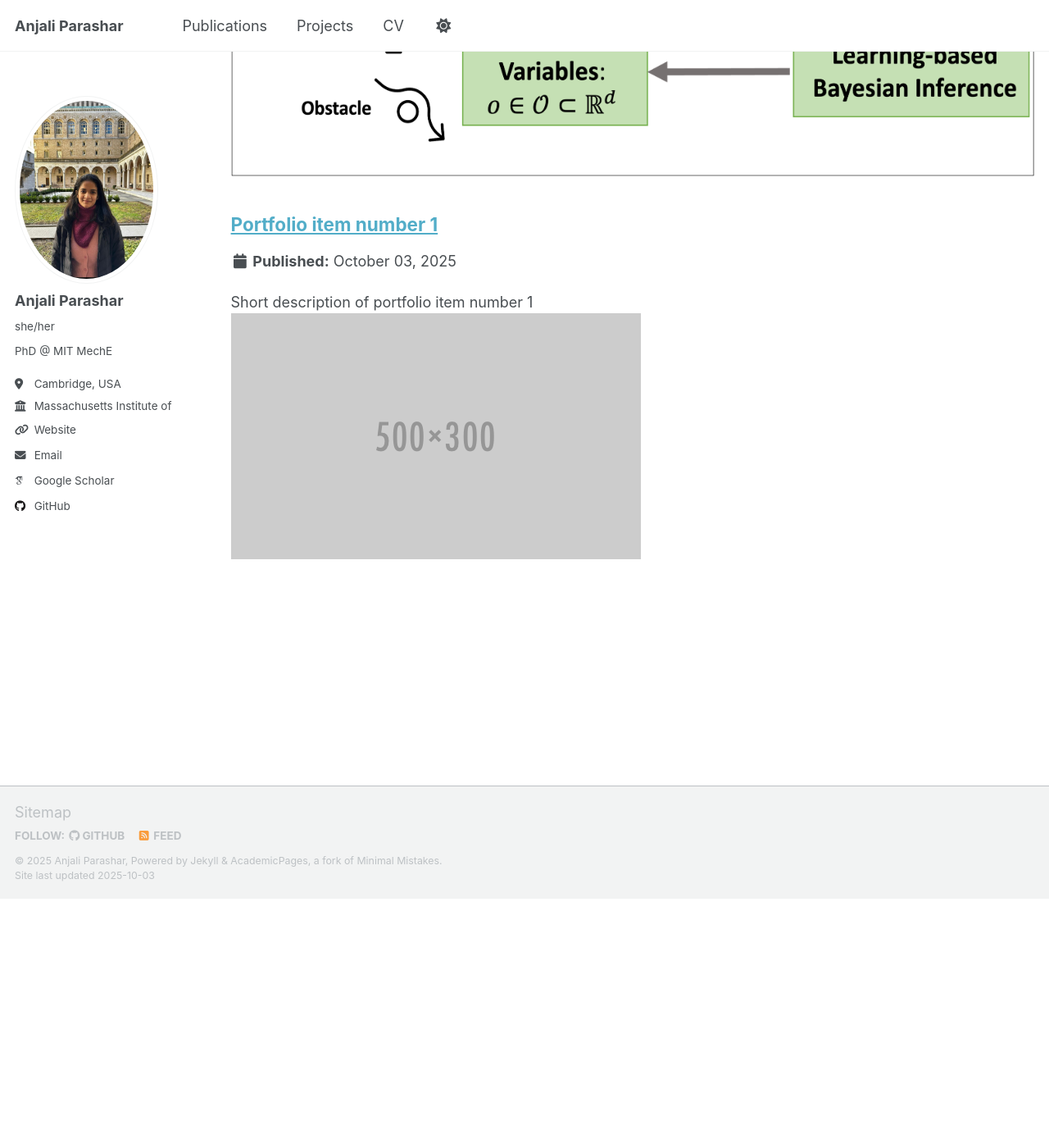
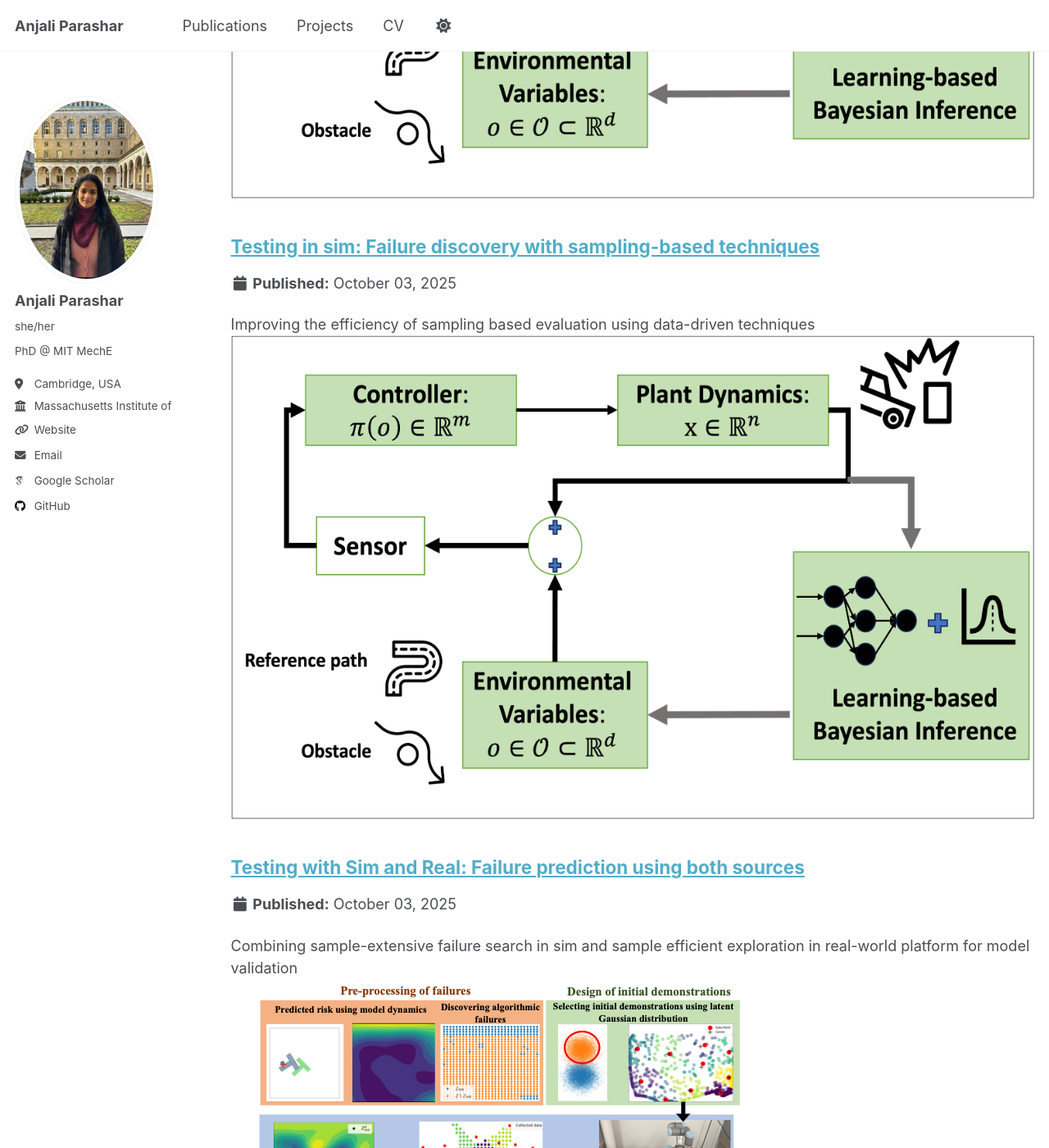
Before and after one commit to anjaliParashar/anjaliParashar.github.io, a Jekyll site: the page built from _pages/portfolio.html, in a window 1280 px wide and 1400 px high, scrolled down 670 px. Shown: the whole window at 82% size. Built offline with Jekyll 4.4.1, drawn with Linux system fonts in a browser that asks for light colours; some web fonts are replaced; a script that is not in the unit is left out; before the commit the page ends 1766 px from its top, so only the background shows below that; some of the changed text lies outside the part shown.

Commit message:
PhD projects updated

```diff
--- a/_portfolio/Real.md
+++ b/_portfolio/Real.md
@@ -0,0 +1,14 @@
+---
+title: "Testing in real: Sample-efficient failure discovery of contextual failures with Bayesian active learning "
+excerpt: "Short description of portfolio item number 1<br/><img src='/images/sim_only_1.png'>"
+collection: portfolio
+---
+[Project Website][https://mit-realm.github.io/contextual-website/]
+Experts can participate in root-cause analysis of failures by observing failures and providing possible failure modes.
+<img src='/images/expert.png'>
+
+In this work, we look at how we can combine expert-driven analysis for a multi-modal failure discovery in real-world platforms. Our pipeline consists of learning expert based feedback using GPs as surrogate models, and coverage-based active learning strategy called Expected Coverage Improvement (ECI) for limited data evaluation.
+<img src='/images/BED_corl.png'>
+
+By balancing coverage with failure discovery in targeted regions we are performing efficient exploration with ECI. An example of what different techniques (optimization, ECI, and random walk) look like in a 2D search space for Push-T task in sim.
+<img src='/images/example_pushT_corl.png'>
--- a/_portfolio/Sim.md
+++ b/_portfolio/Sim.md
@@ -1,6 +1,6 @@
 ---
-title: "Testing via falsification: Failure discovery with sampling-based techniques "
-excerpt: "Short description of portfolio item number 1<br/><img src='/images/sim_only_1.png'>"
+title: "Testing in sim: Failure discovery with sampling-based techniques "
+excerpt: "Improving the efficiency of sampling based evaluation using data-driven techniques<br/><img src='/images/sim_only_1.png'>"
 collection: portfolio
 ---
 [Project Website][https://mit-realm.github.io/neural-langevin-website/]
@@ -15,7 +15,7 @@
 
 ## VAE for low dimensional latent space exploration to generate failure trajectories
 We use a VAE to learn a nominal low-dimensional representation of trajectories, and sample falsifying trajectories in the learnt stationary latent space to falsify LQR trajectory tracking controller on F1-Tenth.
-<img src='/images/lqr.png'>
+<img src='/images/vae.png'>
 
 Using sampling allows us to go beyond what we have observed in training data and discover newer failures.
 <img src='/images/sim_only_vae.png'>
--- a/_portfolio/Sim_Real.md
+++ b/_portfolio/Sim_Real.md
@@ -1,7 +1,17 @@
 ---
-title: "Portfolio item number 1"
-excerpt: "Short description of portfolio item number 1<br/><img src='/images/500x300.png'>"
+title: "Testing with Sim and Real: Failure prediction using both sources"
+excerpt: "Combining sample-extensive failure search in sim and sample efficient exploration in real-world platform for model validation<br/><img src='/images/overview.png'>"
 collection: portfolio
 ---
+[Project Website][https://mit-realm.github.io/few-demo/]
+Sim to real gap leads to failures that cannot be discovered by extensive sampling based techniques alone. Here, we investigate combination of sampling methods and active learning with Gaussian processes (GPs) to learn failure prediction models.
+<img src='/images/sim_and_real_T.png'>
 
-This is an item in your portfolio. It can be have images or nice text. If you name the file .md, it will be parsed as markdown. If you name the file .html, it will be parsed as HTML.
+We first sample failures using MC sampling in simulation, and learn the boundary between fail and safe using a Normalizing Flows based classification. This is followed by a projection in the latent space to sample exclusively from predicted 'safe' regions in sim. This is our testbed for failures in real system.
+<img src='/images/flow_gmm.png'>
+
+We use Gaussian Processes, while collecting data sequentially from the 'safe' region in sim, and optimizing a coverage metric to validate safety of real-world system.
+<img src='/images/BED_allerton.png'>
+
+Our method enables efficient discovery of failures that cannot be observed in sim
+<img src='/images/failure_T.png'>
```
Also changed, not shown: images/example_pushT_corl.png (added), images/overview.png (added), images/types_of_failures.png (added), images/vae.png (added), 8 other files.
